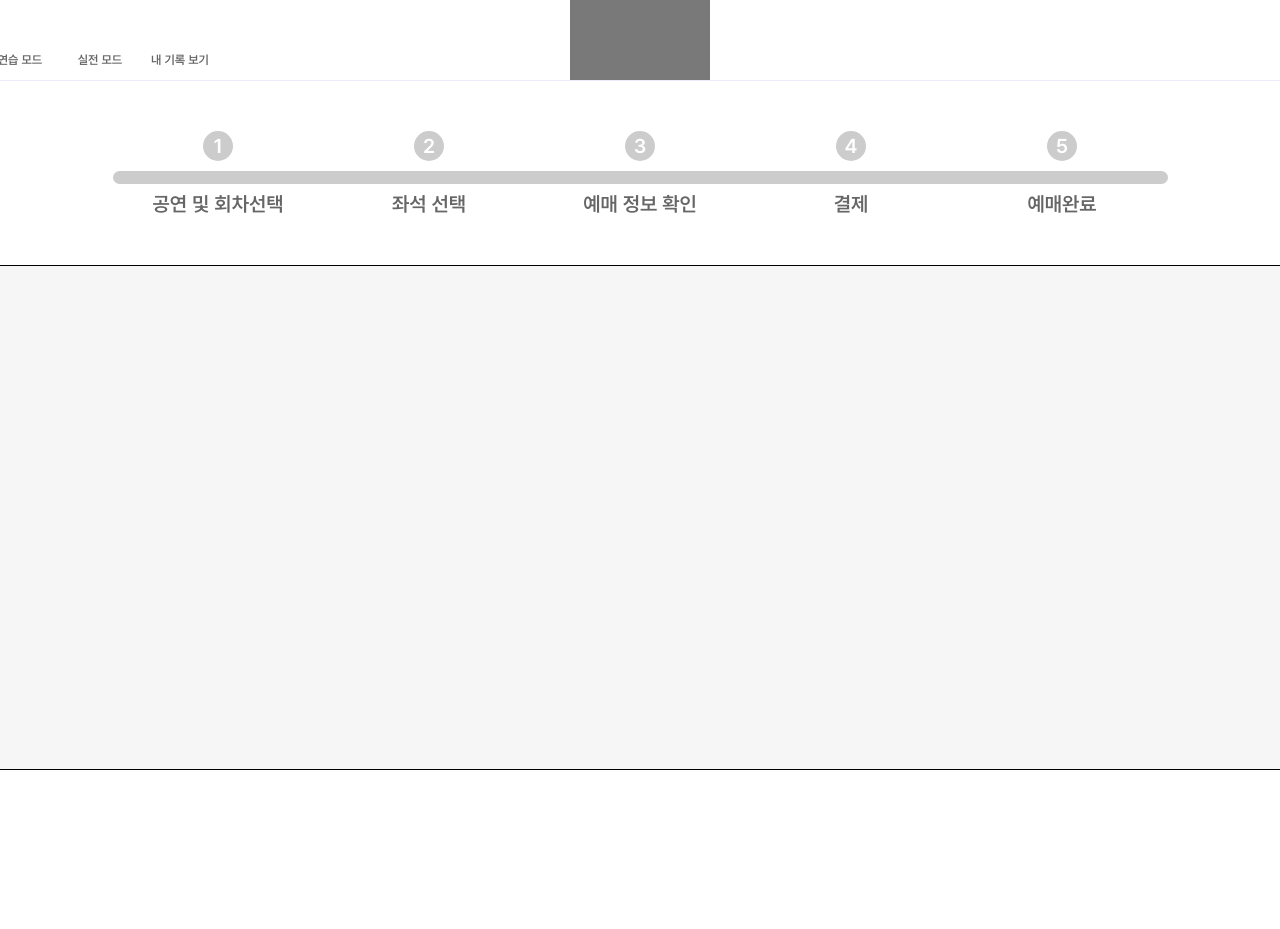
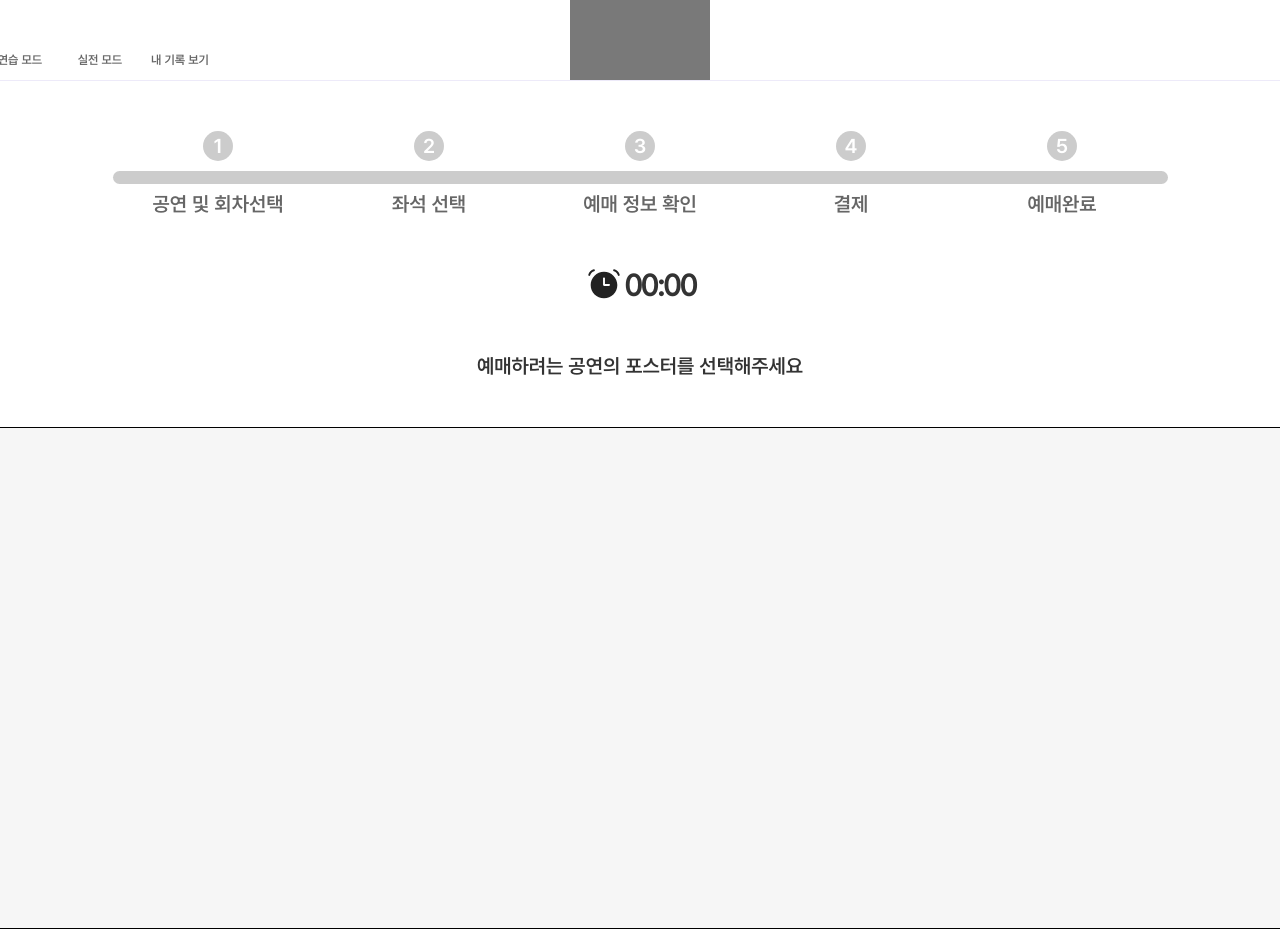
Before and after one commit to Easy-Ti-cket/easy-ticket, a React (Vite) app: page / in a window 1280 px wide. Shown: the top 929 px of the page. Before the commit the page ends 800 px from the top, so only its background shows below. Built offline with nearby package versions, Linux system fonts and the light colour scheme.

Commit message:
Refactor: ProgresContens에 TImer, TextBox추가

```diff
--- a/src/pages/ProgressContents.jsx
+++ b/src/pages/ProgressContents.jsx
@@ -1,6 +1,6 @@
 import styled from "styled-components";
 import ProgressBar from "../components/ProgressBar";
-
+import Timer from "../components/timer/Timer";
 //ProgressBar+ContentsBox Container
 const ProgressContentsContainer = styled.div`
   display: flex;
@@ -13,6 +13,13 @@ const ProgressBarBox = styled.div`
   min-height: 145px;
 `;
 
+const TextBot = styled.div`
+  width: 1320px;
+  min-height: 122px;
+  display: flex;
+  justify-content: center;
+  align-items: center;
+`;
 //화면 높이에 따라 줄어드는 contentsBox, min-height: 500px
 const ContentsBox = styled.div`
   width: 1320px;
@@ -30,8 +37,11 @@ const ProgressContents = ({ children }) => {
   return (
     <ProgressContentsContainer>
       <ProgressBarBox>
-        <ProgressBar currentStep={2} />
+        <ProgressBar />
       </ProgressBarBox>
+      <Timer></Timer>
+      {/* FIX: textcomponent 받아서 렌더링 */}
+      <TextBot>예매하려는 공연의 포스터를 선택해주세요</TextBot>
       <ContentsBox>{children}</ContentsBox>
     </ProgressContentsContainer>
   );
```
